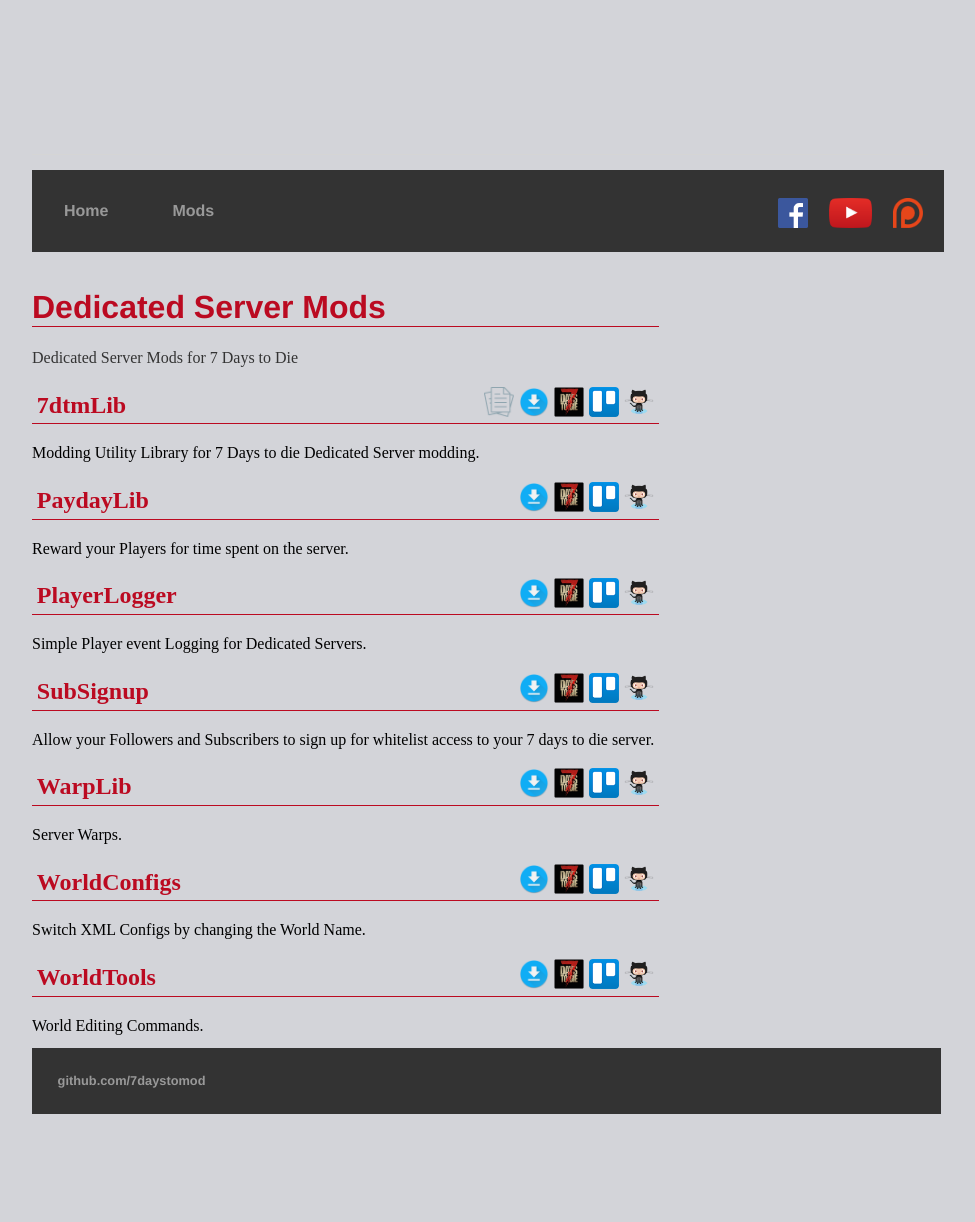
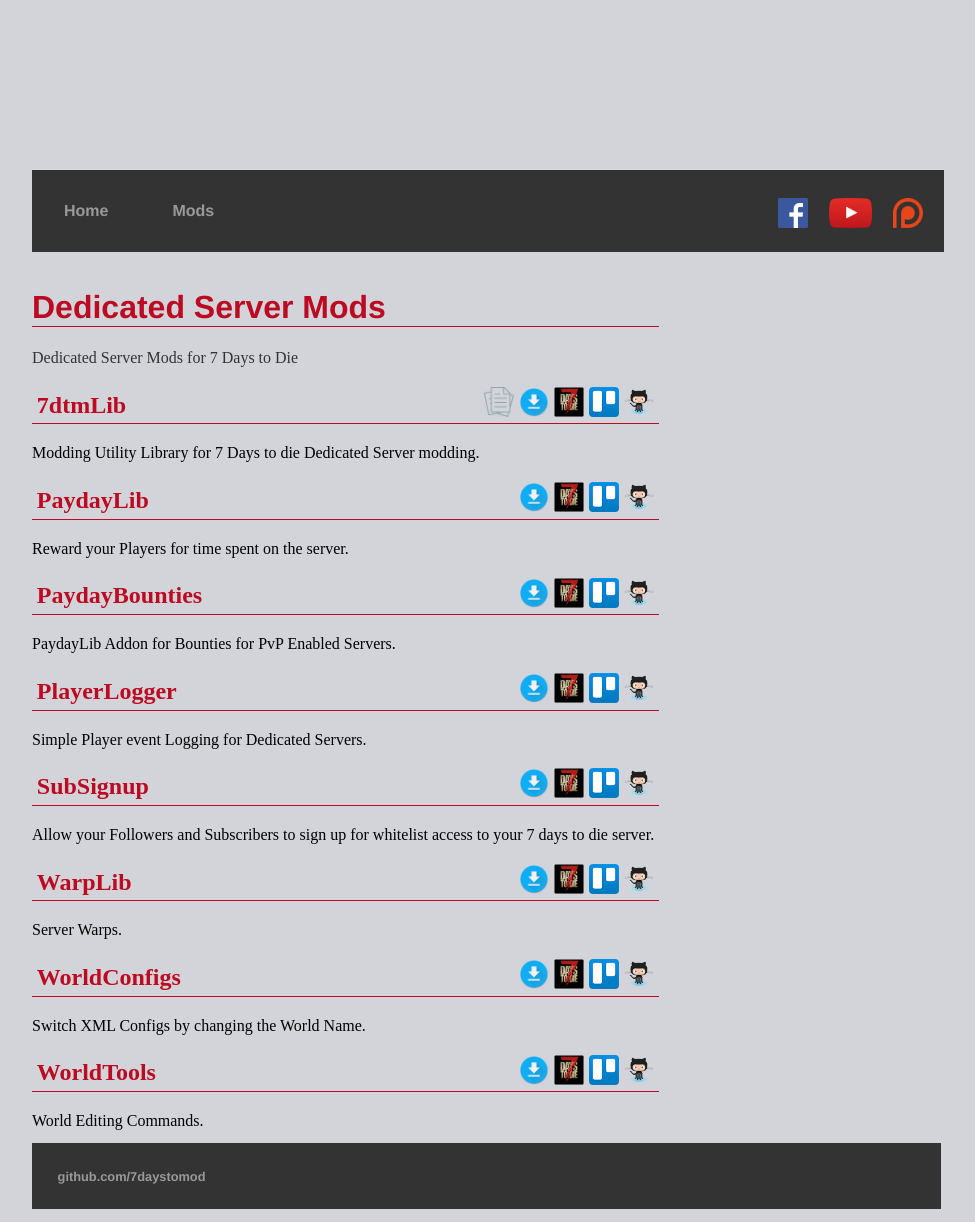
Before and after one commit to 7DaysToMod/7daystomod.github.io, a Jekyll site: the page built from mods/index.html, in a window 1280 px wide. Shown: the whole page, without its empty margins (160-1135 px from the left). Built offline with Jekyll 4.4.1, drawn with Linux system fonts in a browser that asks for light colours; before the commit the page ends 1127 px from its top, so only the background shows below that.

Commit message:
added payday bounties to list

```diff
--- a/mods/index.html
+++ b/mods/index.html
@@ -65,6 +65,35 @@
 		<h2>PaydayLib</h2>
 		<span>
 			Reward your Players for time spent on the server.
+		</span>
+	</div>
+
+	<div class="moditem">
+		<ul style="list-style: none;">
+			<li class="link-toolbar-right">
+				<a href="https://github.com/7DaysToMod/PaydayBounties" class="social-icon" target="_blank" title="View on Github">
+					<img src="/images/Octocat.png" height="30">
+				</a>
+			</li>
+			<li class="link-toolbar-right">
+				<a href="https://trello.com/b/nSYDo2K2/paydaybounties" class="social-icon" target="_blank" title="TODO List on Trello">
+					<img src="/images/trello.png" height="30">
+				</a>
+			</li>
+			<li class="link-toolbar-right">
+				<a href="http://7daystodie.com/forums/" class="social-icon" target="_blank" title="7DaysToDie.com Forum Post">
+					<img src="/images/placeholder_small.png" height="30">
+				</a>
+			</li>
+			<li class="link-toolbar-right">
+				<a href="https://github.com/7DaysToMod/PaydayBounties/releases" class="social-icon" target="_blank" title="Downloads">
+					<img src="/images/download.png" height="30">
+				</a>
+			</li>
+		</ul>
+		<h2>PaydayBounties</h2>
+		<span>
+			PaydayLib Addon for Bounties for PvP Enabled Servers.
 		</span>
 	</div>
 
```
